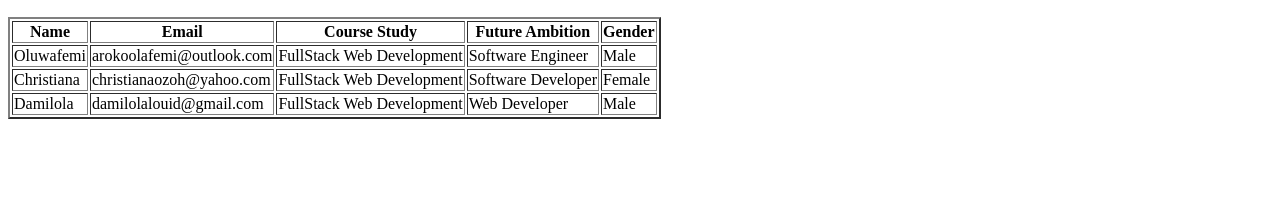
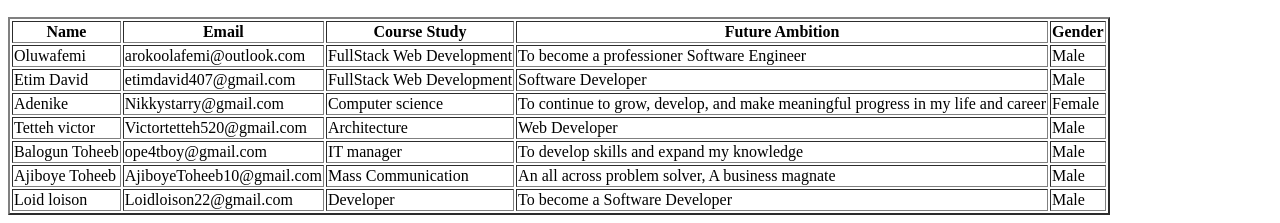
Before and after one commit to promptcodes/Classwork-html, a plain HTML site: page index.html in a window 1280 px wide. Shown: the part 1772-1995 px from the top of the page. Before the commit the page ends 1899 px from the top, so only its background shows below. Drawn offline with Linux system fonts and the light colour scheme.

Commit message:
html assignment

```diff
--- a/index.html
+++ b/index.html
@@ -30,7 +30,7 @@
 
     <p><img src="WhatsApp Image 2023-12-19 at 11.42.14_ee997752.jpg" alt=""></p>
     <p><video controls src="WhatsApp Video 2023-12-19 at 12.54.08_210720de.mp4"></video></p>
-    <p><audio controls src="Pheelz-ft.-Olamide-Joy.mp3"></audio></p>
+    <p><audio controls src="WhatsApp Audio 2023-12-20 at 11.58.13_651e9c2b.waptt.opus"></audio></p>
 
     <table border="2">
         <tr>
@@ -45,23 +45,55 @@
             <td>Oluwafemi</td>
             <td>arokoolafemi@outlook.com</td>
             <td>FullStack Web Development</td>
-            <td>Software Engineer</td>
+            <td>To become a professioner Software Engineer</td>
             <td>Male</td>
         </tr>
 
         <tr>
-            <td>Christiana</td>
-            <td>christianaozoh@yahoo.com</td>
+            <td>Etim David</td>
+            <td>etimdavid407@gmail.com</td>
             <td>FullStack Web Development</td>
             <td>Software Developer</td>
+            <td>Male</td>
+        </tr>
+
+        <tr>
+            <td>Adenike </td>
+            <td>Nikkystarry@gmail.com</td>
+            <td>Computer science</td>
+            <td>To continue to grow, develop, and make meaningful progress in my life and career</td>
             <td>Female</td>
         </tr>
 
         <tr>
-            <td>Damilola</td>
-            <td>damilolalouid@gmail.com</td>
-            <td>FullStack Web Development</td>
+            <td>Tetteh victor</td>
+            <td>Victortetteh520@gmail.com</td>
+            <td>Architecture</td>
             <td>Web Developer</td>
+            <td>Male</td>
+        </tr>
+
+        <tr>
+            <td>Balogun Toheeb</td>
+            <td>ope4tboy@gmail.com</td>
+            <td>IT manager</td>
+            <td>To develop skills and expand my knowledge</td>
+            <td>Male</td>
+        </tr>
+
+        <tr>
+            <td>Ajiboye Toheeb</td>
+            <td>AjiboyeToheeb10@gmail.com</td>
+            <td>Mass Communication </td>
+            <td>An all across problem solver, A business magnate</td>
+            <td>Male</td>
+        </tr>
+
+        <tr>
+            <td>Loid loison</td>
+            <td>Loidloison22@gmail.com</td>
+            <td>Developer</td>
+            <td>To become a Software Developer</td>
             <td>Male</td>
         </tr>
 
```
Also changed, not shown: 1 other file.
